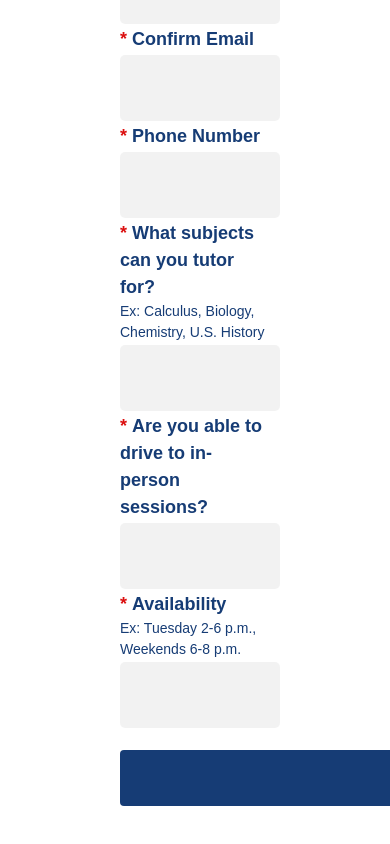
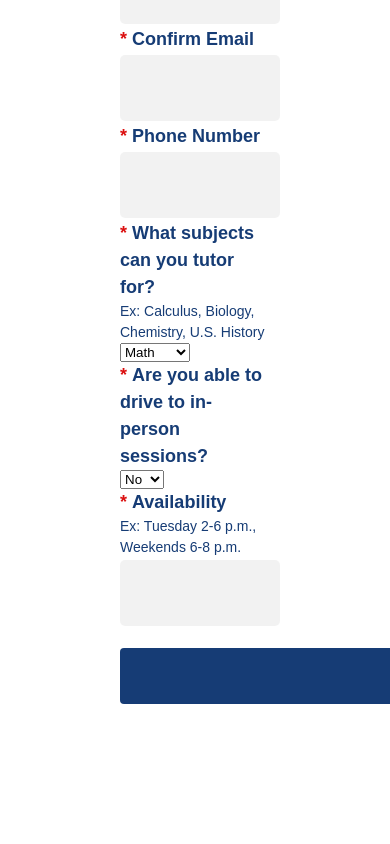
Before and after one commit to Firius0408/MasterTutoring, a React (Create React App) app in the folder frontend/: page /Tutor in a window 390 px wide. Shown: the part 1323-2167 px from the top of the page. After the commit the page ends 2065 px from the top, so only its background shows below. Built offline with nearby package versions, Linux system fonts and the light colour scheme.

Commit message:
Tutor form restrictions on phone number and dropdown menus

```diff
--- a/frontend/src/tutorform.js
+++ b/frontend/src/tutorform.js
@@ -126,12 +126,19 @@ class Form extends React.Component {
           <General text = 'Confirm Email' />
           <input type = 'email' name = 'confirmEmail' onChange={this.handleChange} />
           <General text = 'Phone Number' />
-          <input type='text' name ='phone' onChange={this.handleChange} />
+          <input type='tel' name ='phone' onChange={this.handleChange} pattern="[0-9]{10}"/>
           <General text = 'What subjects can you tutor for?' />
           <Description text = 'Ex: Calculus, Biology, Chemistry, U.S. History' />
-          <input type = 'text' name = 'subjects' onChange={this.handleChange} />
+          <select name = 'subjects' value = {this.state.subjects} onChange={this.handleChange}>
+            <option value='Math'>Math</option>
+            <option value='Science'>Science</option>
+            <option value='History'>History</option>
+          </select>
           <General text = 'Are you able to drive to in-person sessions?' />
-          <input type = 'text' name = 'canDrive' onChange={this.handleChange} />
+          <select name='canDrive' value={this.state.canDrive} onChange={this.handleChange}>
+            <option value={true}>Yes</option>
+            <option value={false}>No</option>
+          </select>
           <General text = 'Availability' />
           <Description text = 'Ex: Tuesday 2-6 p.m., Weekends 6-8 p.m.' />
           <input type = 'text' name = 'availability' onChange={this.handleChange} />
```
